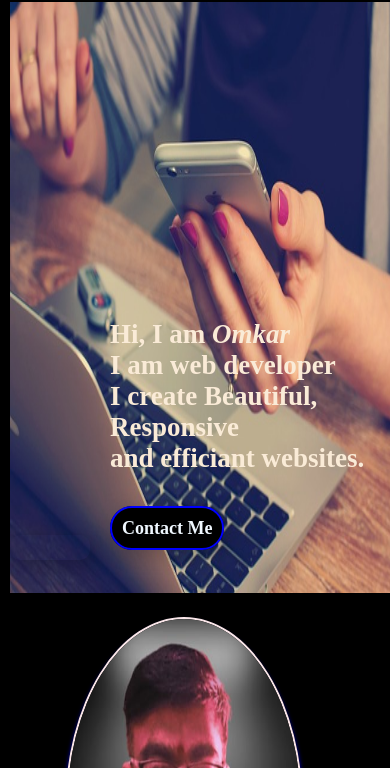
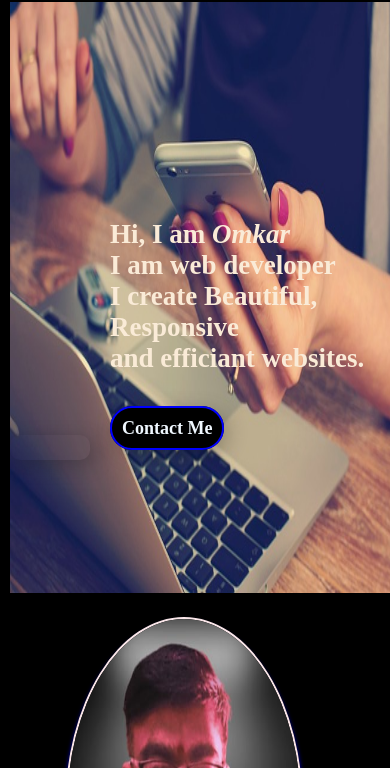
Before and after one commit to omkarghone/myPortfolio, a plain HTML site: page index.html in a window 390 px wide. Shown: the part 76-844 px from the top of the page. Drawn offline with Linux system fonts and the light colour scheme.

Commit message:
Update style.css

```diff
--- a/style.css
+++ b/style.css
@@ -238,7 +238,7 @@
 
 #home{ border:2px solid; width: auto; height: 70vh;}
 #home img {width:98vw; height: 100%;}
-#text{margin:-300px 0 0 100px; color: antiquewhite; font-size: large; font-weight: bold;}
+#text{margin:-400px 0 0 100px; color: antiquewhite; font-size: large; font-weight: bold;}
 #btn{text-decoration: none; border: 2px solid blue; padding: 10px; border-radius:25px; background-color: black; }
 #upward{color:antiquewhite; margin-left: 90vw;position: fixed; background-color: blue ; width:5.5vw; height: 5vh;cursor: pointer ; }
 
```
